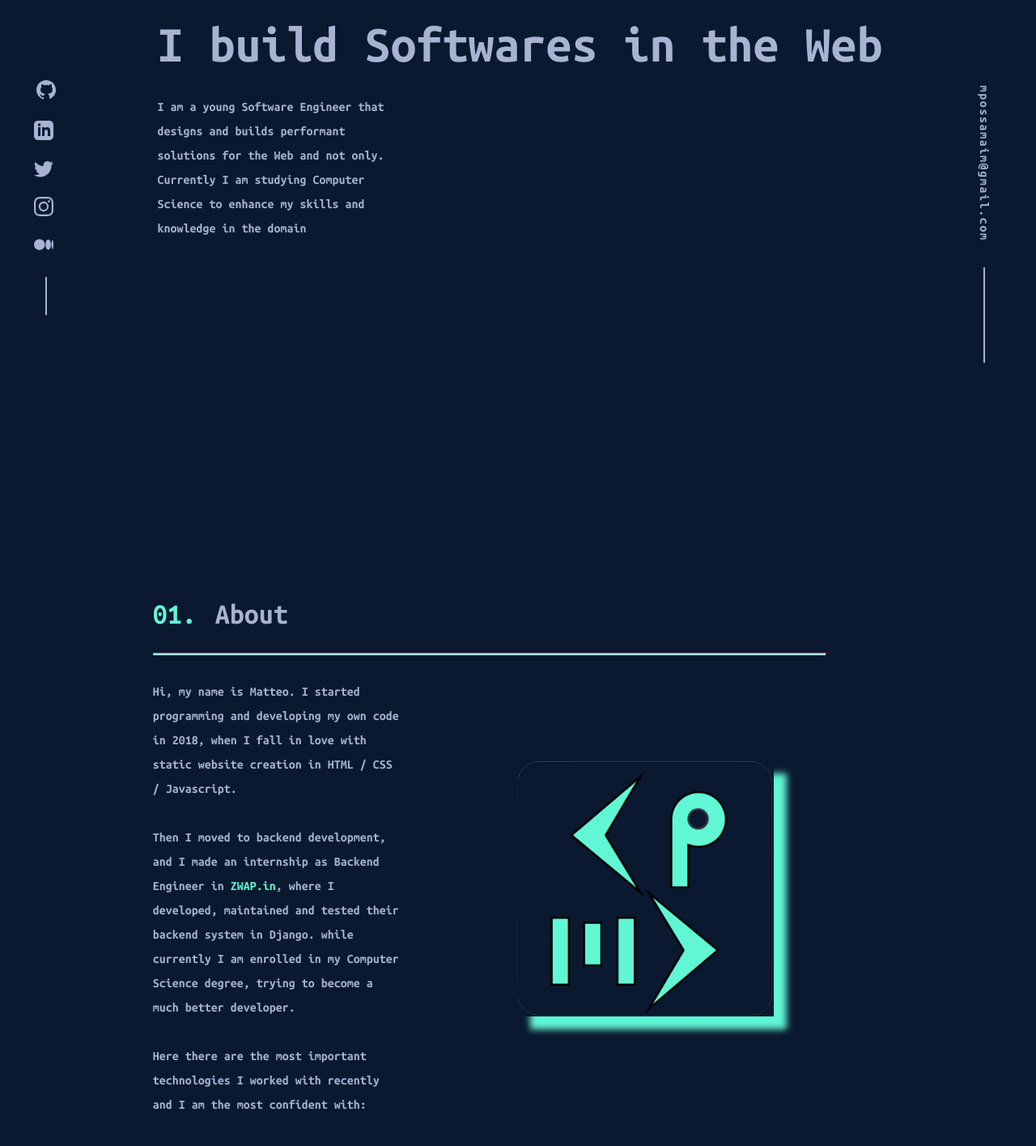
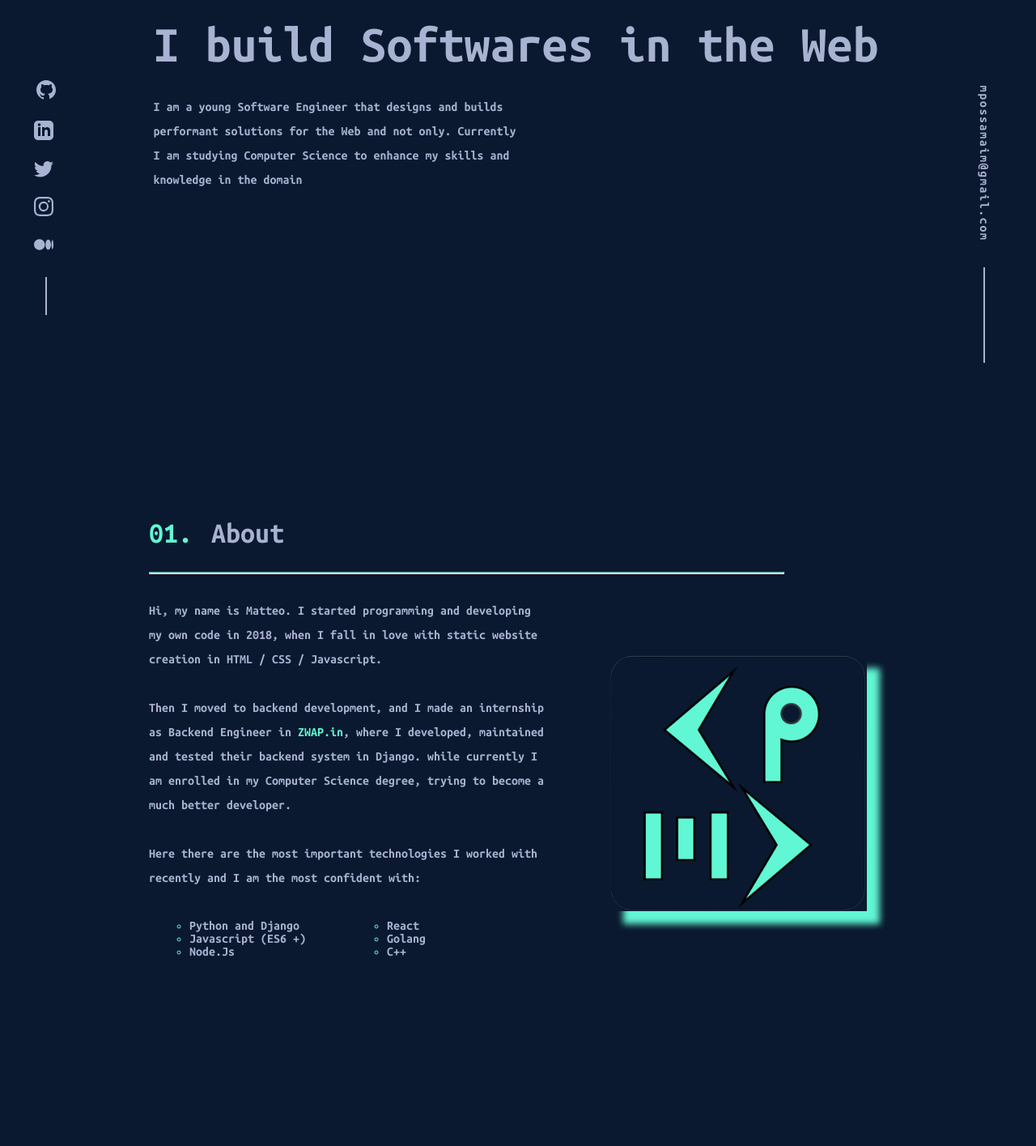
Before and after one commit to MatteoPossamai/portfolio, a React (Create React App) app: page / in a window 1280 px wide. Shown: the part 410-1825 px from the top of the page at 81% size. Built offline with nearby package versions, Linux system fonts and the light colour scheme.

Commit message:
Fixed the problem with sovrapposition of the div and the mail in the first part of the page, and handled the margin top problem between the job experience and about

```diff
--- a/src/components/centerPage.tsx
+++ b/src/components/centerPage.tsx
@@ -4,8 +4,8 @@ function CenterPage() {
             <p className="first-line">Welcome, I am</p>
             <h1 className="name">Matteo Possamai.</h1>
             <h1 className="short-description">I build Softwares in the Web</h1>
-            <p className="long-description">I am a young Software Engineer that designs and builds performant <br />
-            solutions for the Web and not only. Currently I am studying Computer <br />
+            <p className="long-description">I am a young Software Engineer that designs and builds performant
+            solutions for the Web and not only. Currently I am studying Computer
             Science to enhance my skills and knowledge in the domain</p>
         </div>
     );
--- a/src/styles/App.css
+++ b/src/styles/App.css
@@ -147,7 +147,7 @@
   position: absolute;
   top: 150px;
   left: 8%;
-  width: 90%;
+  width: 85%;
 }
 
 .first-line{
@@ -178,21 +178,23 @@
   color: #a8b2d1;
   margin: 30px 0 0 0;
   line-height: 30px;
-  max-width: 30%;
+  max-width: 50%;
 }
 
 .about-section{
-  margin-top: 1000px;
+  box-sizing: border-box;
+  margin-top: 900px;
   margin-left: 7.5%;
   width: 90%;
   scroll-behavior: smooth;
+  height: 600px;
 }
 
 .logo-img{
   margin: 0 0 0 0;
   position: relative;
-  top: -600px;
-  left: 410px;
+  top: -450px;
+  left: 530px;
   transform: scale(0.8);
   box-shadow: 20px 20px 10px #61f7d4;
   transition: 0.3s;
@@ -376,6 +378,7 @@
   }
   .about-section{
     margin-top: 1200px;
+    height: 1000px;
   }
   .job-exp-div{
     margin-left: 5%;
@@ -396,9 +399,9 @@
 
 /* Work session code */
 .job-exp-div{
-  margin-top: 350px;
   margin-left: 6.5%;
   width: 90%;
+  margin-top: 200px;
   scroll-behavior: smooth;
   color: #a8b2d1;
   font-size: 1.5em;
@@ -483,7 +486,6 @@
 .project-section{
   margin: auto;
   margin-left: -2%;
-  margin-top: 50px;
   min-height: 300px;
   width: 90%;
   display: flex;
```
